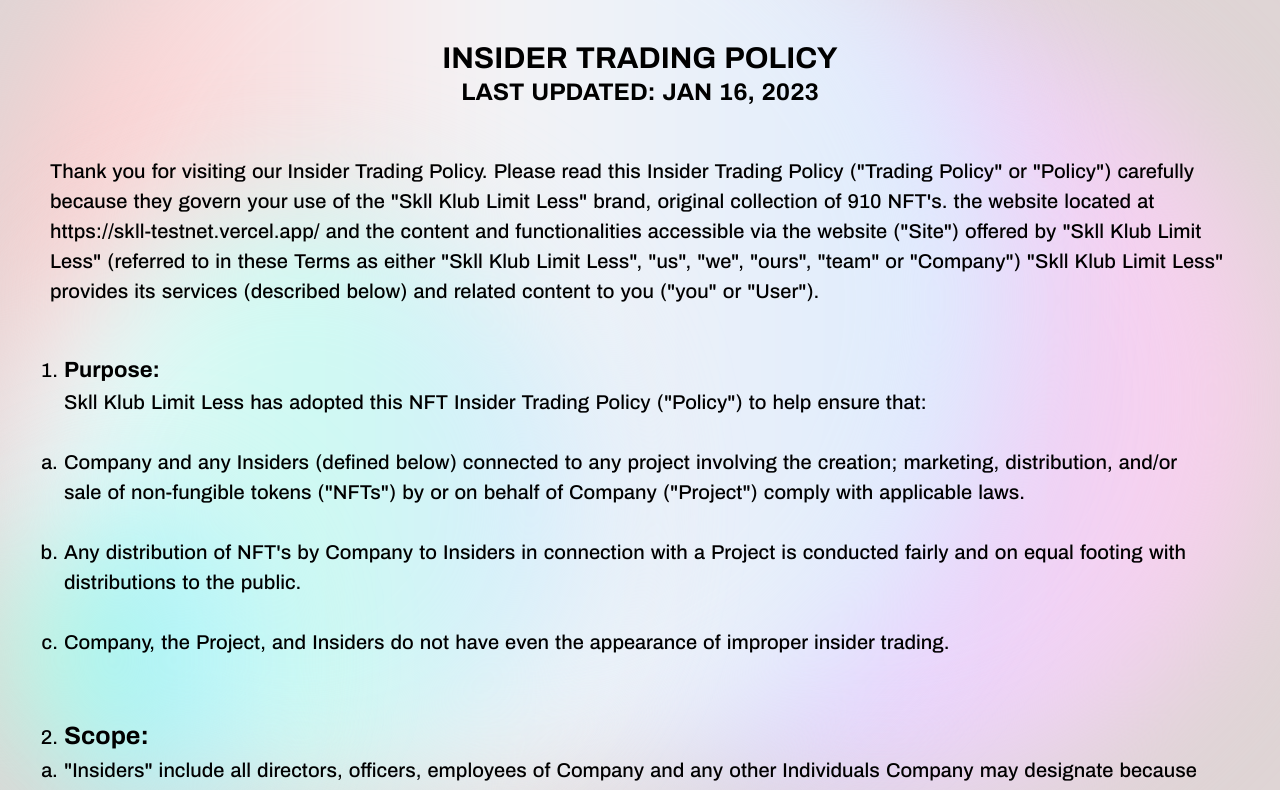
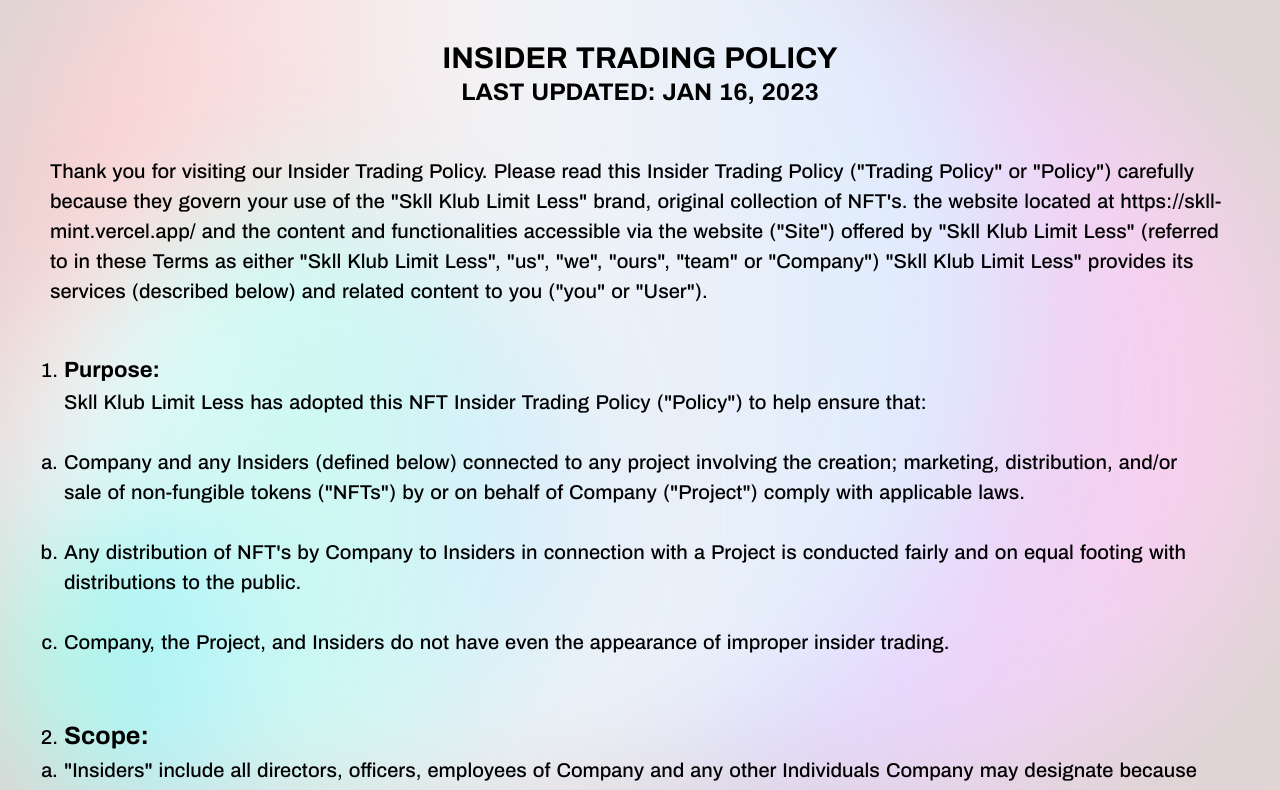
Before and after one commit to skllproject0/skll-mint, a Next.js app: page /privacy in a window 1280 px wide. Shown: the top 790 px of the page. Built offline with nearby package versions, Linux system fonts and the light colour scheme.

Commit message:
details update

```diff
--- a/components/FAQs.js
+++ b/components/FAQs.js
@@ -49,7 +49,7 @@
           What is the total supply of SKLL NFts?
         </AccordionHeader>
         <AccordionBody className='text-justify dark:text-gray-300 text-gray-700 font-Archivo text-[20px]'>
-        910 NFTs
+        908 NFTs
         </AccordionBody>
       </Accordion>
     </div>
--- a/pages/privacy.js
+++ b/pages/privacy.js
@@ -18,8 +18,8 @@
         <h1 className='text-center text-2xl font-bold'>LAST UPDATED: JAN 16, 2023</h1>
         <br/>
         <br/>
-        <p className='text-[20px] font-medium md:mx-[-14px]'>Thank you for visiting our Insider Trading Policy. Please read this Insider Trading Policy (&quot;Trading Policy&quot; or &quot;Policy&quot;) carefully because they govern your use of the &quot;Skll Klub Limit Less&quot; brand, original collection of 910 NFT's.
-the website located at https://skll-testnet.vercel.app/ and the content and functionalities accessible via the website (&quot;Site&quot;) offered by &quot;Skll Klub Limit Less&quot; (referred to in these Terms as either &quot;Skll Klub Limit Less&quot;, &quot;us&quot;, &quot;we&quot;, &quot;ours&quot;, &quot;team&quot; or &quot;Company&quot;) &quot;Skll Klub Limit Less&quot; provides its services (described below) and related content to you (&quot;you&quot; or &quot;User&quot;).</p><br/><br/>
+        <p className='text-[20px] font-medium md:mx-[-14px]'>Thank you for visiting our Insider Trading Policy. Please read this Insider Trading Policy (&quot;Trading Policy&quot; or &quot;Policy&quot;) carefully because they govern your use of the &quot;Skll Klub Limit Less&quot; brand, original collection of  NFT's.
+the website located at https://skll-mint.vercel.app/ and the content and functionalities accessible via the website (&quot;Site&quot;) offered by &quot;Skll Klub Limit Less&quot; (referred to in these Terms as either &quot;Skll Klub Limit Less&quot;, &quot;us&quot;, &quot;we&quot;, &quot;ours&quot;, &quot;team&quot; or &quot;Company&quot;) &quot;Skll Klub Limit Less&quot; provides its services (described below) and related content to you (&quot;you&quot; or &quot;User&quot;).</p><br/><br/>
 
 <ul className='list-decimal text-[20px] font-medium'>
   <li>
--- a/pages/terms.js
+++ b/pages/terms.js
@@ -18,8 +18,8 @@
         <h1 className='text-center text-2xl font-bold'>LAST UPDATED: JAN 16, 2023</h1>
         <br/>
         <br/>
-        <p className='text-[20px] font-medium md:mx-[-14px]'>Thank you for visiting our terms. Please read these Terms (“Terms”) carefully because they govern your use of the "Skll Klub Limit Less" brand, original collection of 910 NFT's.
-the website located at https://skll-testnet.vercel.app/ and the content and functionalities accessible via the website (“Site”) offered by "Skll Klub Limit Less" (referred to in these Terms as either “Skll Klub Limit Less”, “us”, “we”, “ours”, “team” or “Company”) "Skll Klub Limit Less" provides its services (described below) and related content to you (“you” or “User”).</p><br/><br/>
+        <p className='text-[20px] font-medium md:mx-[-14px]'>Thank you for visiting our terms. Please read these Terms (“Terms”) carefully because they govern your use of the "Skll Klub Limit Less" brand, original collection of 908 NFT's.
+the website located at https://skll-mint.vercel.app/ and the content and functionalities accessible via the website (“Site”) offered by "Skll Klub Limit Less" (referred to in these Terms as either “Skll Klub Limit Less”, “us”, “we”, “ours”, “team” or “Company”) "Skll Klub Limit Less" provides its services (described below) and related content to you (“you” or “User”).</p><br/><br/>
 
 <ul className='list-decimal text-[20px] font-medium'>
   <li>
@@ -27,7 +27,7 @@
 
     <ul className='list-[lower-latin]'>
       <li>
-      "Skll Klub Limit Less" refers to the generative art piece within each NFT inside of a collection of 910 that is stored in IPFS. Thus representing a unique Skll Klub Limit Less character.
+      "Skll Klub Limit Less" refers to the generative art piece within each NFT inside of a collection of 908 that is stored in IPFS. Thus representing a unique Skll Klub Limit Less character.
       </li><br/>
       <li>
       "Intellectual Property" or “IP” refers to copyrights, patents, trademarks, registered designs, design rights, domain names and naming or utility models. Applicable anywhere in the world.
@@ -76,7 +76,7 @@
     <p>
       <ul className='list-none'>
         <li>
-        Skll Klub Limit Less is a collection of 910 characters created by us with the expectation that they represent your digital identity through different platforms. Each NFT is unique, some rarer than others.
+        Skll Klub Limit Less is a collection of 908 characters created by us with the expectation that they represent your digital identity through different platforms. Each NFT is unique, some rarer than others.
       </li><br/>
       </ul>
     </p>
```
